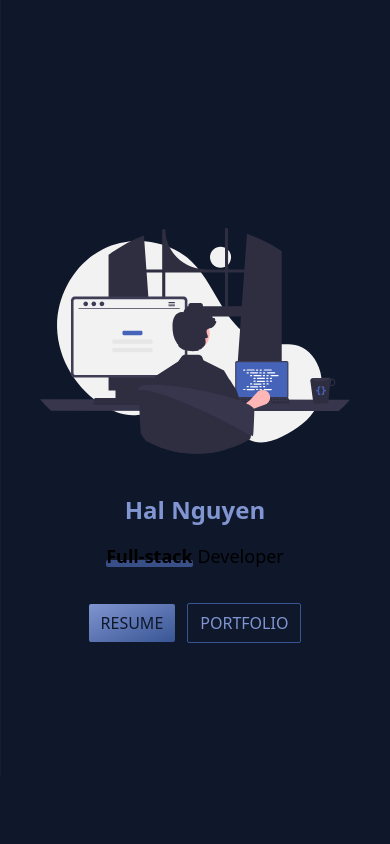
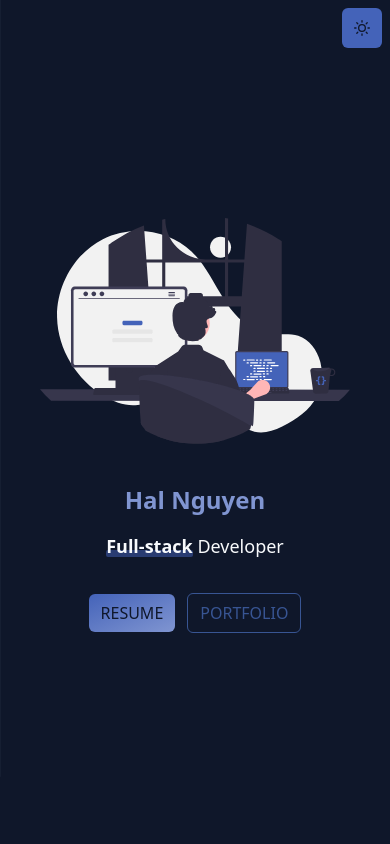
Before and after one commit to hn275/portfolio, a React (Vite) app: page / in a window 390 px wide. Shown: the top 844 px of the page. Built offline with nearby package versions, Linux system fonts and the light colour scheme.

Commit message:
feat: dark mode

```diff
--- a/src/App.tsx
+++ b/src/App.tsx
@@ -18,26 +18,27 @@ import { ContactForm } from "features/ContactForm";
 import { FadeIn, SlideIn } from "layout";
 import { motion } from "framer-motion";
 import { FloatingSocials } from "features/FloatingSocials";
+import { DarkMode } from "features/Nav/DarkMode";
 
 function App() {
   const contactMeProps = useContactMe();
   const { success, error } = contactMeProps;
 
   return (
-    <>
+    <div className="bg-main">
       <Nav
         className={cx([
           "transition-smooth",
-          "sticky top-0 left-0 right-0",
-          "h-14 lg:h-24 bg-main",
-          "backdrop-blur z-50 isolate",
+          "fixed top-0 left-0 right-0",
+          "h-14 lg:h-24",
+          "z-50 isolate",
         ])}
       />
-      <main className="px-10 leading-relaxed overflow-x-hidden bg-main">
+      <main className="px-10 leading-relaxed overflow-x-hidden bg-main text-main">
         {/* BANNER */}
         <AnimatedBanner
           className={cx([
-            "w-full h-[100vh] sticky top-0 max-h-[800px] pb-12 md:pb-20",
+            "w-full h-[100vh] sticky top-0",
             "flex flex-col justify-center items-center gap-10",
           ])}
         >
@@ -98,11 +99,8 @@ function App() {
               system, here are the mock credentials.
             </p>
             <div className="flex flex-col items-center lg:items-start gap-2 text-brand-50">
-              <CopyToClipboard
-                value="email@email.com"
-                className="bg-slate-900"
-              />
-              <CopyToClipboard value="password" className="bg-slate-900" />
+              <CopyToClipboard value="email@email.com" className="bg-main" />
+              <CopyToClipboard value="password" className="bg-main" />
             </div>
           </ProjectCard>
 
@@ -186,21 +184,25 @@ function App() {
 
             <div className="relative text-slate-400 my-2">
               <hr className="border-[1px] border-slate-500/10 w-24" />
-              <p className="absolute top-1/2 left-1/2 -translate-x-1/2 -translate-y-1/2 bg-gray-900 px-3">
+              <p className="absolute top-1/2 left-1/2 -translate-x-1/2 -translate-y-1/2 bg-main px-3">
                 or
               </p>
             </div>
 
             <CopyToClipboard
               value="haln_01@proton.me"
-              className="bg-slate-800 text-brand-50 font-mono"
+              className="bg-white dark:bg-slate-800 text-brand-200 dark:text-brand-50 font-mono shadow-main"
             />
           </motion.section>
         </FadeIn>
+
+        <div className="lg:hidden fixed top-2 right-2 z-[999]">
+          <DarkMode />
+        </div>
       </main>
 
-      <FadeIn delay={0.2}>
-        <footer className="p-4 text-slate-500 text-xs bg-slate-800/30">
+      <FadeIn delay={0.2} className="bg-secondary">
+        <footer className="p-4 text-slate-500 text-xs bg-secondary">
           <div className="max-w-[1280px] mx-auto flex justify-between items-center">
             <div className="flex gap-3">
               <p>&copy; 2023 Hal Nguyen, all rights reserved.</p>
@@ -229,11 +231,11 @@ function App() {
 
       <FloatingSocials
         className={cx(
-          " fixed right-5 top-1/2 -translate-y-1/2",
+          "fixed right-5 top-1/2 -translate-y-1/2",
           "hidden lg:flex flex-col gap-4"
         )}
       />
-    </>
+    </div>
   );
 }
 
--- a/src/components/AnimatedUnderline.tsx
+++ b/src/components/AnimatedUnderline.tsx
@@ -36,7 +36,7 @@ export function AnimatedUnderline({
         variants={vars}
         className={cx([
           "absolute bottom-[1px] left-0 w-full -z-10",
-          "bg-brand-100/50 rounded-sm",
+          "bg-brand-50/70 dark:bg-brand-200/50 rounded-sm",
           className,
         ])}
         style={{ height: h || 7 }}
--- a/src/components/Section.tsx
+++ b/src/components/Section.tsx
@@ -17,9 +17,9 @@ export function AnimatedSection(props: Props) {
         viewport={{ once: true, amount: "all" }}
         whileInView={{ opacity: 1, y: 0 }}
         transition={{ duration: 0.3 }}
-        className="text-4xl font-mono text-brand-50 mb-4"
+        className="text-4xl font-mono text-accent mb-4"
       >
-        <span className="text-2xl text-brand-300">{_count}</span>.&nbsp;{_title}
+        <span className="text-2xl text-secondary">{_count}</span>.&nbsp;{_title}
       </motion.h2>
       <div className={className}>{children}</div>
     </section>
--- a/src/components/TextInput.tsx
+++ b/src/components/TextInput.tsx
@@ -14,7 +14,7 @@ export function TextInput(props: Props) {
       className={cx(
         "relative p-3",
         "my-3",
-        "border border-brand-300 rounded-md"
+        "border border-brand-50 dark:border-brand-300 rounded-md"
       )}
     >
       <input
@@ -26,7 +26,7 @@ export function TextInput(props: Props) {
       <label
         className={cx(
           "absolute top-0 left-2 -translate-y-1/2 rounded-full",
-          "text-brand-100/25 bg-slate-900",
+          "text-brand-100/25 bg-main",
           "scale-75 px-2 cursor-text",
           "peer-placeholder-shown:top-1/2 peer-placeholder-shown:scale-100",
           "peer-focus:top-0 peer-focus:scale-75 peer-focus:text-brand-100",
--- /dev/null
+++ b/src/features/Nav/DarkMode.tsx
@@ -0,0 +1,57 @@
+import { useTheme } from "hooks";
+import { AnimatePresence, motion, Variants } from "framer-motion";
+import { FaRegMoon } from "react-icons/fa";
+import classNames from "classnames";
+import { FiSun } from "react-icons/fi";
+import { HTMLAttributes } from "react";
+
+export function DarkMode({ className }: HTMLAttributes<HTMLButtonElement>) {
+  const { dark, toggleDarkMode } = useTheme();
+
+  const sunVar: Variants = {
+    hidden: { y: 30, scale: 0.5 },
+    show: { y: 0, scale: 1 },
+  };
+  const moonVar: Variants = {
+    hidden: { y: -30, scale: 0.5 },
+    show: { y: 0, scale: 1 },
+  };
+
+  return (
+    <button
+      onClick={toggleDarkMode}
+      className={classNames(
+        "p-3 rounded-md relative overflow-hidden",
+        "bg-white dark:bg-brand-200 hover:bg-gray-100",
+        "text-brand-50 dark:text-slate-900",
+        "transition-smooth",
+        className
+      )}
+    >
+      <AnimatePresence mode="wait">
+        {dark ? (
+          <motion.div
+            key="sun"
+            variants={sunVar}
+            initial="hidden"
+            animate="show"
+            exit="hidden"
+            className="relative"
+          >
+            <FiSun />
+          </motion.div>
+        ) : (
+          <motion.div
+            key="moon"
+            variants={moonVar}
+            initial="hidden"
+            animate="show"
+            exit="hidden"
+          >
+            <FaRegMoon />
+          </motion.div>
+        )}
+      </AnimatePresence>
+    </button>
+  );
+}
--- a/src/features/Nav/Nav.tsx
+++ b/src/features/Nav/Nav.tsx
@@ -2,13 +2,14 @@ import cx from "classnames";
 import Logo from "./assets/logo.svg";
 import { CgMenuLeft } from "react-icons/cg";
 import { BsChevronLeft } from "react-icons/bs";
-import { useTheme, useToggle } from "hooks";
+import { useToggle } from "hooks";
 import { AnimatePresence, motion } from "framer-motion";
 import shortid from "shortid";
 import { HTMLAttributes } from "react";
 import { useAutoHide } from "./useAutoHide";
 import { scrollToID } from "lib/scrollToID";
 import { SocialLinks } from "./SocialLinks";
+import { DarkMode } from "./DarkMode";
 
 export function Nav(props: HTMLAttributes<HTMLElement>) {
   const { open, onOpen, onClose } = useToggle();
@@ -21,8 +22,6 @@ export function Nav(props: HTMLAttributes<HTMLElement>) {
       onClose();
     };
   }
-
-  const { dark, toggleDarkMode } = useTheme();
 
   const links = [
     {
@@ -43,8 +42,9 @@ export function Nav(props: HTMLAttributes<HTMLElement>) {
     <>
       <nav
         {...props}
-        className={cx(props.className, {
-          "shadow-md shadow-gray-400/10 dark:shadow-black/20": !hide,
+        className={cx(props.className, "bg-main -translate-y-[120%]", {
+          "shadow-md shadow-gray-400/10 dark:shadow-black/20 translate-y-0":
+            !hide,
         })}
       >
         <div
@@ -52,11 +52,10 @@ export function Nav(props: HTMLAttributes<HTMLElement>) {
             "transition-smooth max-w-[1280px] mx-auto relative",
             "flex items-center h-full lg:flex-row lg:justify-between",
             "lg:px-5",
-            { "-translate-y-[120%]": hide },
           ])}
         >
           <CgMenuLeft
-            className="w-auto h-6 lg:hidden ml-3 text-gray-50 absolute left-2 top-1/2 -translate-y-1/2"
+            className="w-auto h-6 lg:hidden ml-3 text-slate-500 dark:text-gray-50 absolute left-2 top-1/2 -translate-y-1/2"
             role="button"
             onClick={onOpen}
           />
@@ -77,7 +76,10 @@ export function Nav(props: HTMLAttributes<HTMLElement>) {
                 animate={{ opacity: 1 }}
                 exit={{ opacity: 0 }}
                 id="overlay"
-                className="bg-gray-900/80 absolute top-0 left-0 w-[100vw] h-[100vh] lg:hidden"
+                className={cx(
+                  "bg-gray-600/10 dark:bg-gray-900/80",
+                  "absolute top-0 left-0 w-[100vw] h-[100vh] lg:hidden"
+                )}
                 onClick={onClose}
               />
             )}
@@ -93,12 +95,12 @@ export function Nav(props: HTMLAttributes<HTMLElement>) {
               "w-3/4 md:w-1/2 lg:w-max",
               "p-5 pb-10 pl-10 md:pl-5 lg:px-0",
               "flex flex-col items-center gap-10",
-              "h-[100vh] lg:h-max z-50 bg-gray-800",
+              "h-[100vh] lg:h-max z-50 bg-white dark:bg-slate-800 dark:lg:bg-transparent",
               "lg:mt-6 lg:flex lg:flex-row",
             ])}
           >
             <BsChevronLeft
-              className="lg:hidden self-end"
+              className="lg:hidden self-end text-slate-700 dark:text-white"
               role="button"
               onClick={onClose}
             />
@@ -106,13 +108,13 @@ export function Nav(props: HTMLAttributes<HTMLElement>) {
             <ul className="flex flex-col lg:flex-row gap-5 grow">
               {links.map(({ text, handleClick }, index) => (
                 <li key={shortid.generate()} className="relative">
-                  <span className="font-mono text-brand-50">
+                  <span className="font-mono text-secondary">
                     {index.toString().padStart(2, "0")}.&nbsp;
                   </span>
 
                   <button
                     onClick={handleClick}
-                    className="relative text-gray-200 font-mono font-semibold group"
+                    className="relative font-mono font-semibold group text-accent"
                   >
                     {text}
                     <span
@@ -127,7 +129,9 @@ export function Nav(props: HTMLAttributes<HTMLElement>) {
               ))}
             </ul>
 
-            <div className="flex flex-col gap-7 items-center">
+            <div className="flex flex-col lg:flex-row gap-7 lg:gap-2 items-center">
+              <DarkMode className="hidden lg:block" />
+
               <button className="btn btn-outline" onClick={() => null}>
                 Resume
               </button>
@@ -136,10 +140,6 @@ export function Nav(props: HTMLAttributes<HTMLElement>) {
                 onClose={onClose}
                 className="flex gap-4 lg:hidden text-brand-50 text-lg"
               />
-
-              <button className="btn" onClick={toggleDarkMode}>
-                {dark ? "sun" : "moon"}
-              </button>
             </div>
           </div>
         </div>
--- a/src/features/Work/Work.tsx
+++ b/src/features/Work/Work.tsx
@@ -16,7 +16,7 @@ export function Work({ title, work, tasks, duration }: WorkType) {
     <>
       <div className="flex gap-2 text-base md:text-lg">
         <h3 className="font-semibold">{title}</h3>
-        <h4 className="font-semibold text-brand-50">@ {work}</h4>
+        <h4 className="font-semibold text-accent">@ {work}</h4>
       </div>
 
       <p className="text-sm text-slate-500 py-2">{duration}</p>
@@ -31,7 +31,7 @@ export function Work({ title, work, tasks, duration }: WorkType) {
             className="grid grid-cols-[20px,1fr] gap-2"
           >
             <TbTriangle className="text-sm text-brand-50 relative top-[5px] rotate-90" />
-            <p className="text-gray-100">{task}</p>
+            <p className="text-main">{task}</p>
           </motion.li>
         ))}
       </motion.ul>
--- a/src/hooks/useTheme.ts
+++ b/src/hooks/useTheme.ts
@@ -3,7 +3,9 @@ import { useEffect, useState } from "react";
 const THEME = "darkMode";
 
 export function useTheme() {
-  const [dark, setDark] = useState<boolean>(true);
+  const ls = window.localStorage.getItem(THEME);
+  const init = ls ? JSON.parse(ls) : true;
+  const [dark, setDark] = useState<boolean>(init);
 
   useEffect(() => {
     const ls = window.localStorage.getItem(THEME);
--- a/src/index.css
+++ b/src/index.css
@@ -4,6 +4,7 @@
 
 html {
   @apply overflow-x-hidden outline-transparent;
+  @apply scroll-smooth;
 }
 
 main {
@@ -12,17 +13,13 @@ main {
   @apply transition-colors duration-200;
 }
 
-@layer components {
+@layer utilities {
+  .shadow-main {
+    @apply shadow-lg shadow-gray-500/10 dark:shadow-black/30;
+  }
+
   .transition-smooth {
     @apply transition-all duration-200;
-  }
-
-  .link-icon {
-    @apply rounded-full p-2 text-sm;
-    @apply bg-brand-50 lg:bg-slate-900 lg:hover:bg-brand-50;
-    @apply text-slate-900 lg:text-white lg:hover:text-slate-900;
-    @apply grid place-items-center;
-    @apply transition-smooth;
   }
 
   .underline-accent {
@@ -32,11 +29,21 @@ main {
     @apply rounded-sm;
     @apply -z-10;
   }
-}
 
-@layer utilities {
+  .link-icon {
+    @apply rounded-full p-2 text-sm;
+    @apply bg-main hover:bg-brand-50/70 dark:bg-brand-50 dark:lg:bg-slate-900 dark:lg:hover:bg-brand-50;
+    @apply hover:text-white dark:text-slate-900 dark:lg:text-white dark:lg:hover:text-slate-900;
+    @apply grid place-items-center;
+    @apply transition-smooth;
+  }
+
   .text-main {
-    @apply text-gray-800 dark:text-slate-50;
+    @apply text-gray-700 dark:text-slate-50;
+  }
+
+  .text-secondary {
+    @apply text-brand-50/90 dark:text-brand-300;
   }
 
   .text-accent {
@@ -47,25 +54,29 @@ main {
     @apply bg-gray-50 dark:bg-slate-900;
   }
 
+  .bg-secondary {
+    @apply bg-white dark:bg-slate-800;
+  }
+
   .btn {
     @apply px-3 py-2;
-    @apply rounded-sm;
+    @apply rounded-md;
     @apply transition-smooth;
     @apply font-[500] uppercase;
     @apply cursor-pointer;
   }
 
   .btn-main {
-    @apply bg-gradient-to-br from-brand-50 to-brand-300;
+    @apply bg-gradient-to-br from-brand-50 to-brand-200 dark:from-brand-200 dark:to-brand-50;
     @apply hover:brightness-125;
     @apply transition-smooth;
-    @apply text-gray-50 dark:text-slate-900;
+    @apply text-white dark:text-slate-900;
   }
 
   .btn-outline {
-    @apply border border-brand-300 hover:border-brand-50;
-    @apply text-brand-50 hover:text-brand-50;
-    @apply bg-transparent hover:bg-brand-300/20;
+    @apply border border-brand-50 dark:border-brand-300 hover:brightness-110;
+    @apply text-brand-50 dark:text-brand-300 hover:brightness-125;
+    @apply bg-transparent hover:bg-white/30 dark:hover:bg-brand-300/20;
     @apply hover:brightness-125;
     @apply shadow-md shadow-transparent hover:shadow-brand-50/10;
   }
```
Also changed, not shown: src/features/ContactForm/index.tsx (+4 -4 lines), src/features/FloatingSocials/FloatingSocials.tsx (+6 -3 lines), src/features/Project/ProjectCard.tsx (+6 -6 lines).
